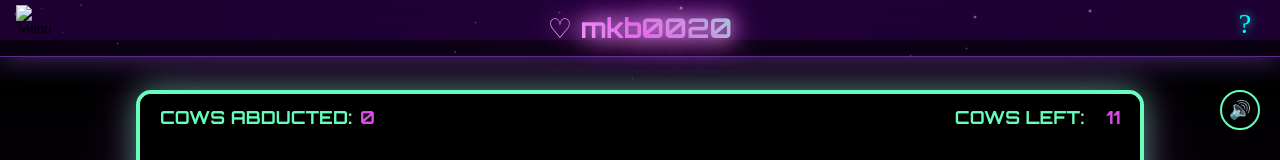
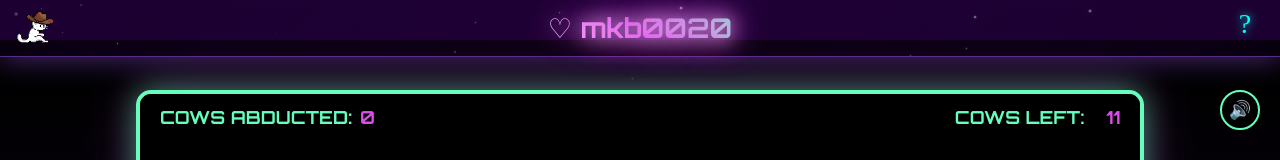
Before and after one commit to mkb0020/MOOnwalkerRanch, a plain HTML site: page index.html in a window 1280 px wide. Shown: the top 160 px of the page. Drawn offline with Linux system fonts and the light colour scheme; the site is published under a folder, as on GitHub Pages, so addresses that start at the root find nothing; animation ran at ten frames a second; a web font is replaced by a local one.

Commit message:
fixed local path for image

```diff
--- a/index.html
+++ b/index.html
@@ -235,7 +235,7 @@
     <div class="nav-container">
       <div class="left-dropdown">
         <button class="menu-trigger" aria-label="Menu">
-          <img src="/assets/images/Niels2.png" alt="Menu" class="home-icon">
+          <img src="assets/images/Niels2.png" alt="Menu" class="home-icon">
         </button>
         <div class="left-menu">
           <a href="https://mkb0020.onrender.com" class="menu-item">Home</a>
```
